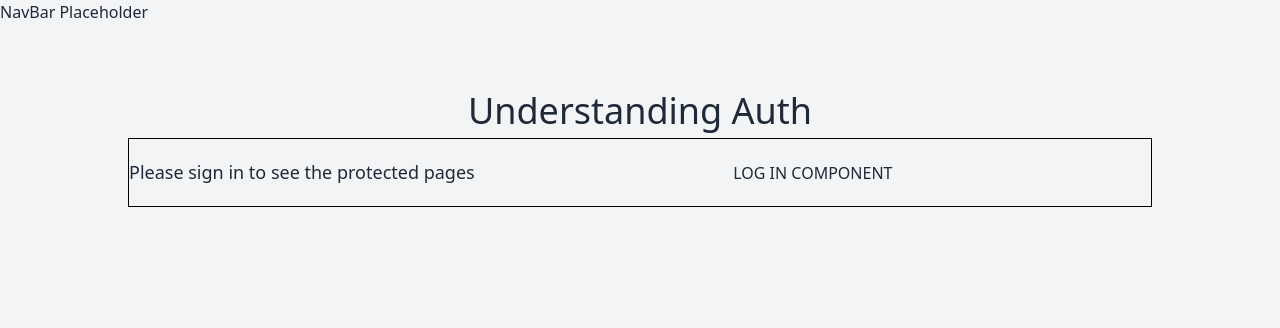
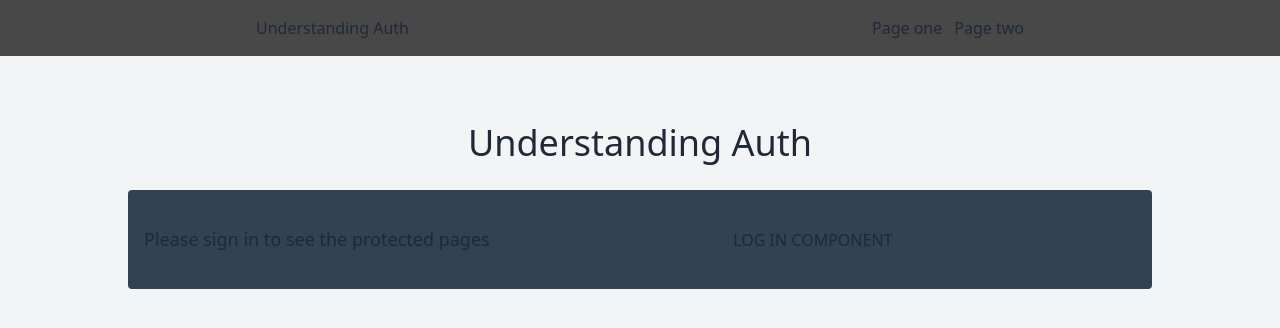
Before and after one commit to PaulHaze/understading-auth-template, a Next.js app: page / in a window 1280 px wide. Shown: the top 328 px of the page. Built offline with nearby package versions, Linux system fonts and the light colour scheme.

Commit message:
feat: protected and admin pages added

```diff
--- a/src/app/(home)/page.tsx
+++ b/src/app/(home)/page.tsx
@@ -4,7 +4,7 @@ export default function Home() {
       <div className="mt-10">
         <h1 className="text-center">Understanding Auth</h1>
       </div>
-      <div className="flex-center bb mx-auto w-full max-w-lg flex-col sm:flex-row">
+      <div className="flex-center mx-auto mt-5 w-full max-w-lg flex-col rounded bg-slate-700 p-4 sm:flex-row">
         <div className="flex-grow">
           <h5 className="my-5">Please sign in to see the protected pages</h5>
         </div>
--- /dev/null
+++ b/src/app/admin/page.tsx
@@ -0,0 +1,7 @@
+export default function AdminPage() {
+  return (
+    <div>
+      <p>AdminPage Placeholder</p>
+    </div>
+  );
+}
--- a/src/components/navigation/NavBar.tsx
+++ b/src/components/navigation/NavBar.tsx
@@ -1,7 +1,15 @@
+import Link from 'next/link';
+
 export function NavBar() {
   return (
-    <nav>
-      <p>NavBar Placeholder</p>
+    <nav className="w-full bg-black/70 py-4">
+      <div className="mx-auto flex max-w-md justify-between bg-transparent px-8 md:px-0">
+        <Link href="/">Understanding Auth</Link>
+        <div className="flex gap-x-3">
+          <Link href="/protected-one">Page one</Link>
+          <Link href="/protected-two">Page two</Link>
+        </div>
+      </div>
     </nav>
   );
 }
--- a/src/styles/main.scss
+++ b/src/styles/main.scss
@@ -3,7 +3,8 @@
 @tailwind utilities;
 
 @layer base {
-  * {
+
+  body {
     @apply bg-gray-100 text-gray-800 dark:bg-gray-900 dark:text-gray-100/80;
   }
   h1 {
```
